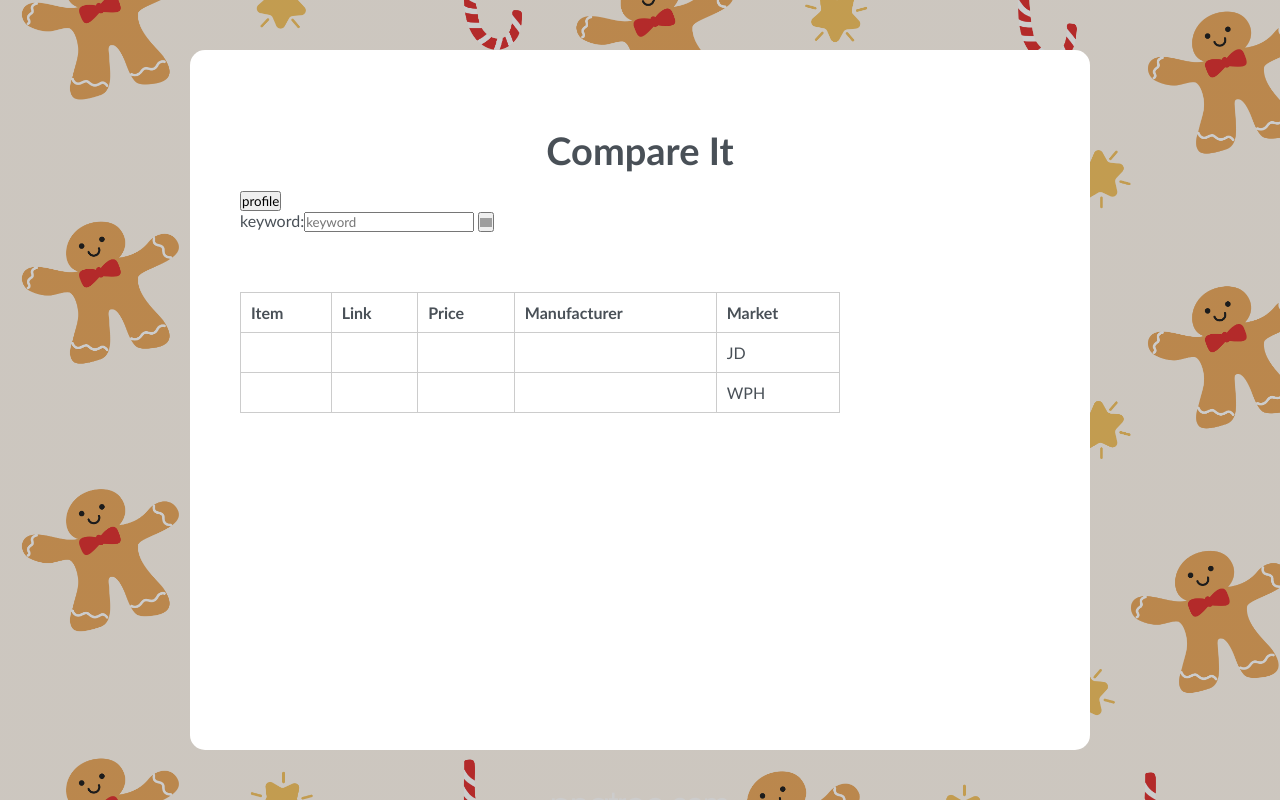
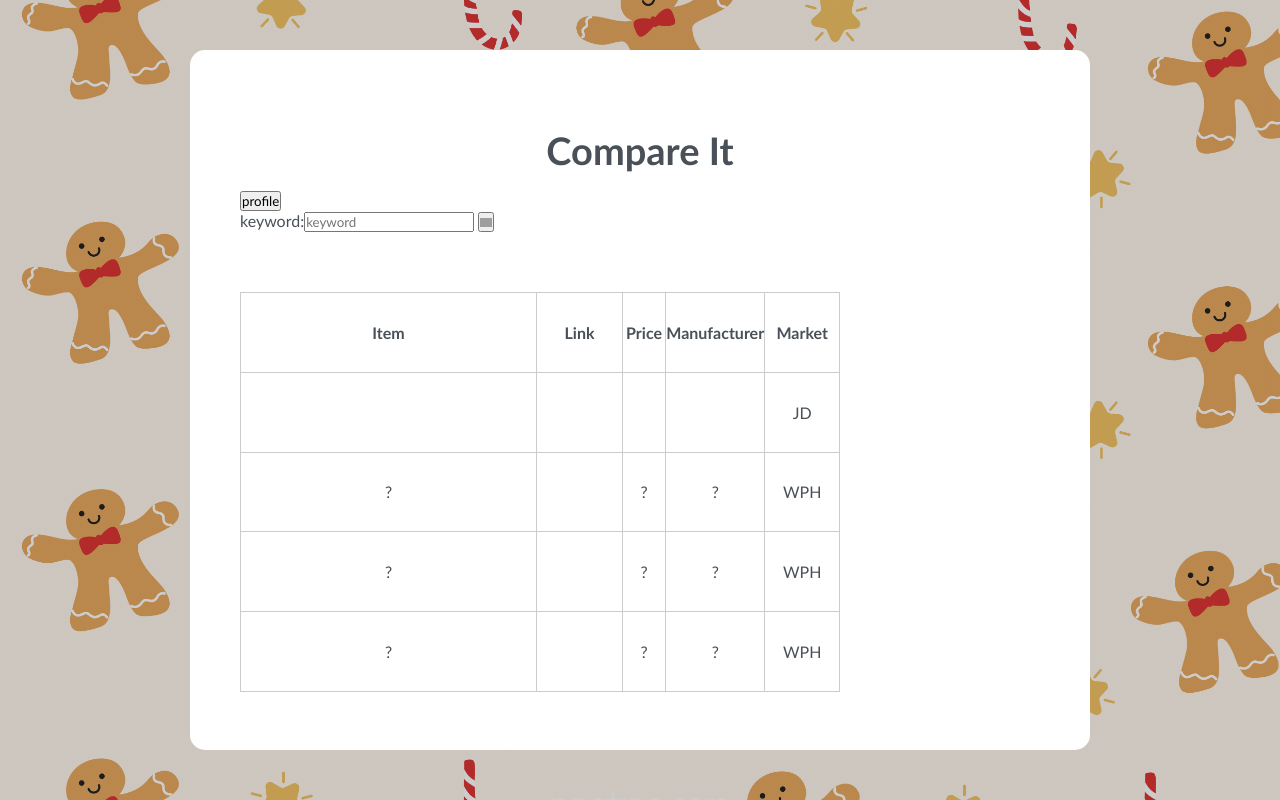
Before and after one commit to Randi-f/CompareIt, a Flask app: page /compare in a window 1280 px wide. Run offline with Flask 3, Linux system fonts and the light colour scheme; some libraries are stand-ins or nearby versions; grey boxes are pictures that could not be loaded.

Commit message:
update WPH - get 3 items back

```diff
--- a/api/app.py
+++ b/api/app.py
@@ -50,7 +50,13 @@ def keywordsubmit():
     result2 = send_request_WPH(keyword)
     return render_template("compare.html", result1=products_list[0], result2=result2)
 
-
+# compare page for the app
+@app.route("/keywordsubmit2", methods=["POST"])
+def keywordsubmit2():
+    if request.method == 'POST':
+        key_word = request.form['keyword']
+        data = send_request_WPH(key_word)
+        return jsonify(data)
 # @app.route('/get_data')
 # def get_data():
 #     # if request.method == 'POST':
@@ -304,7 +310,8 @@ def profile():
 # compare page
 @app.route("/compare")
 def compare():
-    return render_template("compare.html", result1={}, result2={})
+    result2=[['?','?','?','?','?'],['?','?','?','?','?'],['?','?','?','?','?']]
+    return render_template("compare.html", result1={}, result2=result2)
 
 
 # function send request to JD
@@ -373,7 +380,6 @@ def send_request_JD(keyword):
 def send_request_WPH(key_word):
     # folder_path = "../vip_res"
     # os.makedirs(folder_path, exist_ok=True)
-
     headers = {
         "Referer": "https://category.vip.com/",
         "User-Agent": "Mozilla/5.0 (Windows NT 10.0; Win64; x64) AppleWebKit/537.36 (KHTML, like Gecko)",
@@ -402,7 +408,7 @@ def send_request_WPH(key_word):
         "priceMin": "",
         "priceMax": "",
         "vipService": "",
-        "sort": "0",
+        "sort": "1",
         "pageOffset": "0",
         "channelId": "1",
         "gPlatform": "PC",
@@ -413,11 +419,11 @@ def send_request_WPH(key_word):
     response = requests.get(url=url, params=data, headers=headers)
     products = [i["pid"] for i in response.json()["data"]["products"]]
 
-    workbook = Workbook()
-    sheet = workbook.active
+    # workbook = Workbook()
+    # sheet = workbook.active
 
-    header = ["标题", "品牌", "售价", "图片", "商品信息", "详情页"]
-    sheet.append(header)
+    # header = ["标题", "品牌", "售价", "图片", "商品信息", "详情页"]
+    # sheet.append(header)
 
     min_price_row = []
     for i in range(0, len(products), 50):
@@ -456,17 +462,24 @@ def send_request_WPH(key_word):
                 attr,
                 f'https://detail.vip.com/detail-{index["brandId"]}-{index["productId"]}.html',
             ]
-            if len(min_price_row) == 0 or float(row[2]) < float(min_price_row[2]):
-                min_price_row = row
-            sheet.append(row)
+            if len(min_price_row) < 3:
+                min_price_row.append(row)
 
     # workbook.save("../vip_res/商品.xlsx")
-    print("最低价商品" + min_price_row[0])
-    translated = translate_to_english(min_price_row[0])
-    print(translated)
-    min_price_row[0] += str(translated)
     print(min_price_row)
+    for i in range(3):
+        translated = translate_to_english(min_price_row[i][0])
+        print(translated)
+        min_price_row[i][0] += str(translated)
+        print(min_price_row[i][0])
     return min_price_row
+    # workbook.save("../vip_res/商品.xlsx")
+    # print("最低价商品" + min_price_row[0])
+    # translated = translate_to_english(min_price_row[0])
+    # print(translated)
+    # min_price_row[0] += str(translated)
+    # print(min_price_row)
+    # return min_price_row
 
 
 def translate_to_english(content):
--- a/api/static/welcome.css
+++ b/api/static/welcome.css
@@ -143,7 +143,7 @@ a {
 }
 
 .table-container {
-    max-height: 500px; /* 设置表格容器的最大高度 */
+    max-height: 400px; /* 设置表格容器的最大高度 */
     max-width: 900px; /* 设置表格容器的最大宽度 */
     overflow-x: auto; /* 设置X轴方向上出现滚动条 */
     overflow-y: auto; /* 设置Y轴方向上出现滚动条 */
@@ -154,11 +154,11 @@ table {
     border-collapse: collapse; /* 合并表格边框 */
 }
 
-th, td {
+/* th, td {
     border: 1px solid #ccc; /* 设置单元格边框样式 */
-    padding: 10px; /* 设置单元格内边距 */
-    text-align: left; /* 设置文本左对齐 */
-}
+    /* padding: 10px; 设置单元格内边距 */
+    /* text-align: left; 设置文本左对齐 */
+/* } */
 
 .light {
     position: relative;
--- a/api/templates/compare.html
+++ b/api/templates/compare.html
@@ -4,7 +4,7 @@
  * @Author: fsh
  * @Date: 2023-04-13 18:43:45
 
- * @LastEditTime: 2023-12-08 23:51:19
+ * @LastEditTime: 2023-12-10 10:18:44
 
 -->
 <!DOCTYPE HTML>
@@ -19,7 +19,9 @@
 
 
 <style>
-table{width:600px;
+table{
+    width:600px;
+    height: 400px;
 border-collapse:collapse;
 text-align:center;
 }
@@ -121,25 +123,39 @@ form.example::after {
         <div class="table-container">
             <table border="1">
                 <tr>
-                    <th>Item</th>
-                    <th>Link</th>
-                    <th>Price</th>
-                    <th>Manufacturer</th>
-                    <th>Market</th>
+                    <th style="width: 600px;">Item</th>
+                    <th style="width: 150px;">Link</th>
+                    <th style="width: 50px;">Price</th>
+                    <th style="width: 100px;">Manufacturer</th>
+                    <th style="width: 100px;">Market</th>
                 </tr>
 
                 <tr>
-                    <td>{{ result1['title'] }}</td>
-                    <td>{{ result1['link'] }}</td>
-                    <td>{{ result1['price'] }}</td>
-                    <td>{{ result1['manufacturer'] }}</td>
-                    <td>JD</td>
+                    <td style="width: 600px;">{{ result1['title'] }}</td>
+                    <td style="width: 150px;">{{ result1['link'] }}</td>
+                    <td style="width: 50px;">{{ result1['price'] }}</td>
+                    <td style="width: 100px;">{{ result1['manufacturer'] }}</td>
+                    <td style="width: 100px;">JD</td>
                 </tr>
                 <tr>
-                    <td>{{ result2[0] }}</td>
-                    <td>{{ result2[5] }}</td>
-                    <td>{{ result2[2] }}</td>
-                    <td>{{ result2[1] }}</td>
+                    <td style="width: 600px;">{{ result2[0][0] }}</td>
+                    <td style="width: 150px;">{{ result2[0][5] }}</td>
+                    <td style="width: 50px;">{{ result2[0][2] }}</td>
+                    <td>{{ result2[0][1] }}</td>
+                    <td>WPH</td>
+                </tr>
+                <tr>
+                    <td style="width: 300px;">{{ result2[1][0] }}</td>
+                    <td style="width: 150px;">{{ result2[1][5] }}</td>
+                    <td style="width: 50px;">{{ result2[1][2] }}</td>
+                    <td>{{ result2[1][1] }}</td>
+                    <td>WPH</td>
+                </tr>
+                <tr>
+                    <td style="width: 300px;">{{ result2[2][0] }}</td>
+                    <td style="width: 150px;">{{ result2[2][5] }}</td>
+                    <td style="width: 50px;">{{ result2[2][2] }}</td>
+                    <td>{{ result2[2][1] }}</td>
                     <td>WPH</td>
                 </tr>
 
```
